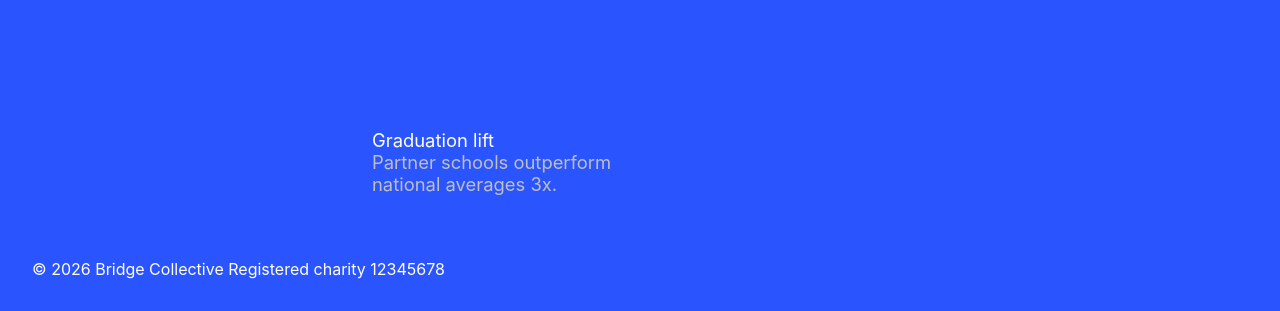
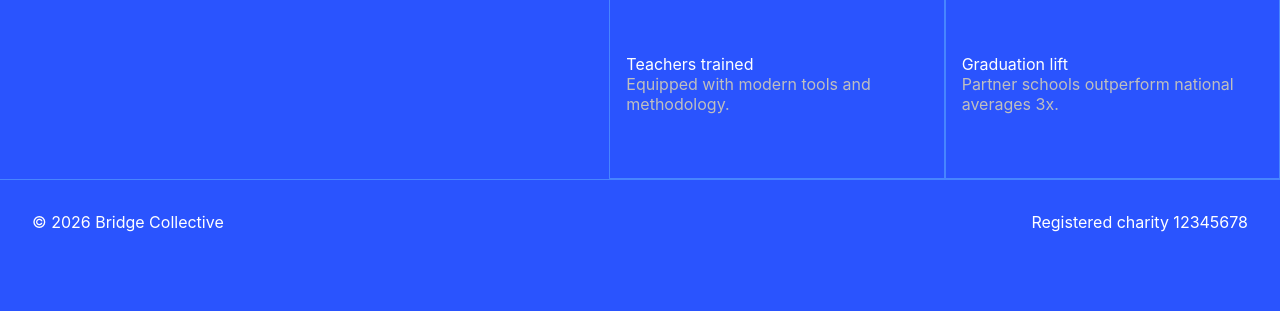
Before and after one commit to GuiSantosMacedo1/grid-landing-page-main, a plain HTML site: page index.html in a window 1280 px wide. Shown: the part 550-861 px from the top of the page. After the commit the page ends 814 px from the top, so only its background shows below. Drawn offline with Linux system fonts and the light colour scheme.

Commit message:
feat: aprimorar o layout do rodapé e ajustar o estilo do cabeçalho

```diff
--- a/index.html
+++ b/index.html
@@ -77,12 +77,11 @@
       </li>
     </ul>
     </section>
-  <hr>
 </main>
   <!-- Footer -->
   <footer>
-    © 2026 Bridge Collective
-    Registered charity 12345678
+    <p>© 2026 Bridge Collective</p>
+    <p>Registered charity 12345678</p>
   </footer>
   <div class="menu-panel" id="menu-panel">
     <ul>
--- a/style.css
+++ b/style.css
@@ -29,7 +29,7 @@ header {
   display:flex;
   justify-content:space-between;
   align-items:center;
-  padding:1rem 2rem;
+  padding:2rem 3rem;
   & h1 {
     font-size:var(--font-size-sm);
     color:var(--White);
@@ -119,6 +119,13 @@ header {
       height: 20rem;
       display: flex;
       flex-direction: column;
+      margin-inline: -2rem;
+      padding-inline: 2rem;
+      border-bottom: 1px solid var(--Blue400);
+    }
+
+    & li:last-child {
+      border-bottom: none;
     }
 
     & .icon {
@@ -137,7 +144,6 @@ header {
     }
 
     & .text{
-      font-size: var(--font-size-sm);
       display: flex;
       flex-direction: column;
       margin-top: auto;
@@ -146,6 +152,7 @@ header {
       }
       span {
         color: var(--gray100);
+        margin-bottom: 2rem;
       }
     }
   }
@@ -155,9 +162,9 @@ footer{
   display:flex;
   flex-direction:column;
   justify-content:center;
-  align-items:left;
   padding:2rem;
   color:var(--White);
+  border-top: 1px solid var(--Blue400);
 }
 
 .menu-panel {
@@ -190,12 +197,29 @@ footer{
     display:flex;
   }
   .hero {
-    width: 30rem;
+    width: 45rem;
+    padding: 3rem;
+    align-self: center;
   }
   .stats {
+    padding:0;
     ul{
     display:grid;
-    grid-template-columns: repeat(3, 1fr);
+    gap:0;
+    grid-template-columns: repeat(2, 1fr);
+    & li{
+      margin-inline: 0;
+      border: 1px solid var(--Blue400);
+      padding: 2rem 1rem;
+    }
+    & li:last-child{
+      border: 1px solid var(--Blue400);
+    }
     }
   }
+
+  footer{
+    flex-direction:row;
+    justify-content:space-between;
+  }
 }
```
